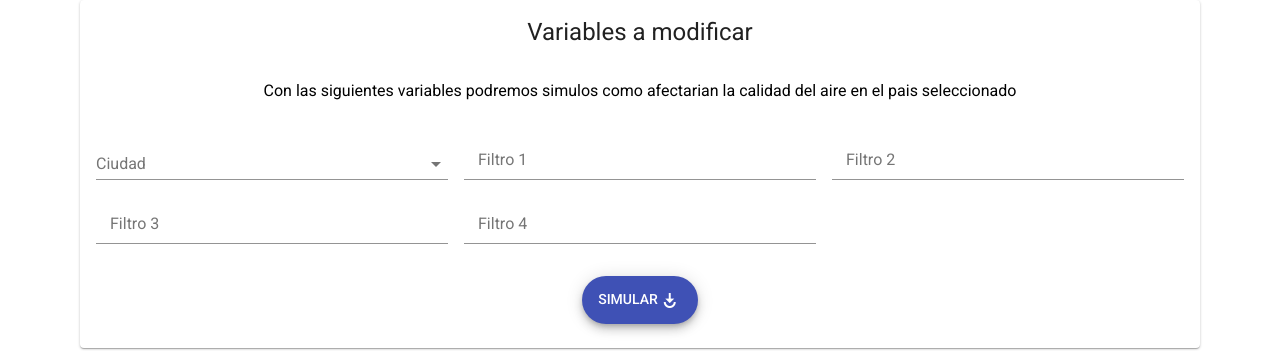
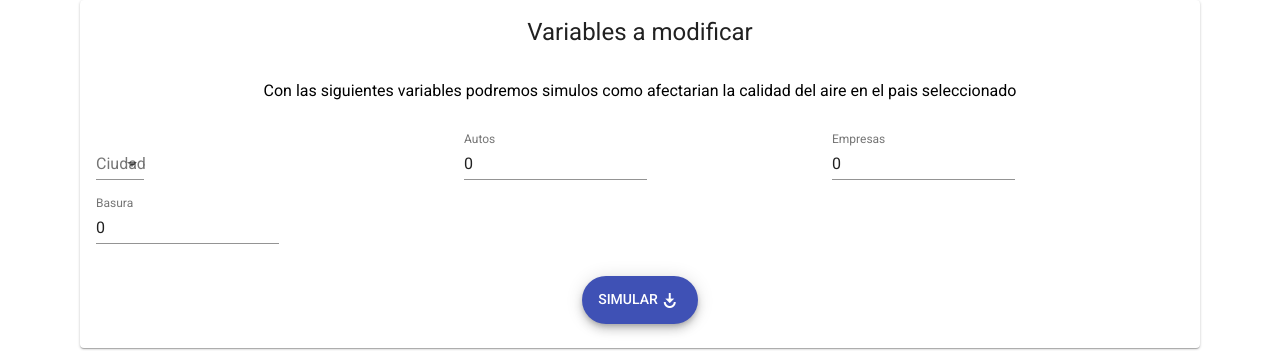
Before and after one commit to esvarez/User-facade-service, a React (Create React App) app: page / in a window 1280 px wide. Both pictures are taken after a click on the button "Delete". Shown: the top 351 px of the page. Built offline with nearby package versions, Linux system fonts and the light colour scheme.

Commit message:
create factor component

```diff
--- a/src/components/App.jsx
+++ b/src/components/App.jsx
@@ -2,12 +2,14 @@ import React, { Component, PropTypes } from 'react'
 import GeoContainer from './GeoContainer'
 import './App.css'
 import cities from '../data/cities.json';
+import factors from '../data/factors.json';
 
 class App extends Component{
     constructor(...props){
         super(...props)
         this.state = {
             cities,
+            factors,
             citySelected: {
                 id: '',
                 city: '',
@@ -37,6 +39,7 @@ class App extends Component{
         return(
             <GeoContainer
                 cities = { this.state.cities }
+                factors = { this.state.factors }
                 citySelected = { this.state.citySelected }
                 onChangeCity = { this.handleOnChangeCity }
             />
--- a/src/components/Filter/Filter.css
+++ b/src/components/Filter/Filter.css
@@ -7,6 +7,3 @@ div.MuiFormControl-root-71 {
 div.action-container{
     margin-top: 2em;
 }
-div.input{
-    width: 100%;
-}
--- a/src/components/Filter/Filter.js
+++ b/src/components/Filter/Filter.js
@@ -7,7 +7,6 @@ import Card from '@material-ui/core/Card';
 import CardHeader from '@material-ui/core/CardHeader';
 import CardContent from '@material-ui/core/CardContent';
 
-import Input from '@material-ui/core/Input';
 import Select from '@material-ui/core/Select';
 import MenuItem from '@material-ui/core/MenuItem';
 import InputLabel from '@material-ui/core/InputLabel';
@@ -15,6 +14,7 @@ import FormControl from '@material-ui/core/FormControl';
 import Icon from '@material-ui/core/Icon';
 
 import Button from '@material-ui/core/Button';
+import Factor from '../factor/factor';
 
 class Filter extends Component{
   constructor(props){
@@ -43,8 +43,6 @@ class Filter extends Component{
                 la calidad del aire en el pais seleccionado
             </p>
             <CardContent className="content">
-                {
-                    this.state.visible &&
                     <Grid container spacing={16}>
                         <Grid item xs={12} sm={4}>
                             <FormControl className="input">
@@ -68,84 +66,15 @@ class Filter extends Component{
                               </Select>
                             </FormControl>
                         </Grid>
-                        <Grid item xs={12} sm={4}>
-                          <FormControl className="input" variant="outlined">
-                              <InputLabel
-                                htmlFor="filtro1"
-                              >
-                                Filtro 1
-                              </InputLabel>
-                              <Input
-                                defaultValue="Hello world"
-                                className="input"
-                                inputProps={{
-                                  'aria-label': 'Descripcion',
-                                }}
-                                type="number"
-                                label="Filtro 1"
-                                id="filtro1"
-                              />
-                          </FormControl>
-                        </Grid>
-                        <Grid item xs={12} sm={4}>
-                          <FormControl className="input" variant="outlined">
-                              <InputLabel
-                                htmlFor="filtro2"
-                              >
-                                Filtro 2
-                              </InputLabel>
-                              <Input
-                                defaultValue="Hello world"
-                                className="input"
-                                inputProps={{
-                                  'aria-label': 'Descripcion',
-                                }}
-                                type="number"
-                                label="Filtro 2"
-                                id="filtro2"
-                              />
-                          </FormControl>
-                        </Grid>
-                        <Grid item xs={12} sm={4}>
-                          <FormControl className="input" variant="outlined">
-                              <InputLabel
-                                htmlFor="filtro3"
-                              >
-                                Filtro 3
-                              </InputLabel>
-                              <Input
-                                defaultValue="Hello world"
-                                className="input"
-                                inputProps={{
-                                  'aria-label': 'Descripcion',
-                                }}
-                                type="number"
-                                label="Filtro 3"
-                                id="filtro3"
-                              />
-                          </FormControl>
-                        </Grid>
-                        <Grid item xs={12} sm={4}>
-                          <FormControl className="input" variant="outlined">
-                              <InputLabel
-                                htmlFor="filtro4"
-                              >
-                                Filtro 4
-                              </InputLabel>
-                              <Input
-                                defaultValue="Hello world"
-                                className="input"
-                                inputProps={{
-                                  'aria-label': 'Descripcion',
-                                }}
-                                type="number"
-                                label="Filtro 4"
-                                id="filtro4"
-                              />
-                          </FormControl>
-                        </Grid>
+                        {
+                            this.state.visible &&
+                            this.props.factors.map(item=>{
+                                return (<Grid item xs={12} sm={4}>
+                                    <Factor key={item.id} title={item.name} type={item.type} value={item.value}/>
+                                </Grid>)
+                            })
+                        }
                     </Grid>
-                }
             <Grid item xs={12} className="center action-container">
                 <Button variant="extendedFab" color="primary" aria-label="Delete" onClick={this.showSimulationVars}>
                     Simular <Icon>play_for_work</Icon>
--- a/src/components/GeoContainer.jsx
+++ b/src/components/GeoContainer.jsx
@@ -4,9 +4,10 @@ import Filter from './Filter/Filter'
 import CardDetail from './CardDetail/CardDetail'
 
 const GeoContainer = (props) => (
-    <div class="container">
+    <div className="container">
         <Filter
             cities = {props.cities}
+            factors = {props.factors}
             citySelected = {props.citySelected}
             onChangeCity = { props.onChangeCity }
         />
--- /dev/null
+++ b/src/components/factor/factor.css
@@ -0,0 +1,3 @@
+div.input{
+    width: 100%;
+}
--- /dev/null
+++ b/src/components/factor/factor.js
@@ -0,0 +1,23 @@
+import React from 'react';
+
+import Input from '@material-ui/core/Input';
+import InputLabel from '@material-ui/core/InputLabel';
+import FormControl from '@material-ui/core/FormControl';
+
+
+const Factor = props => (
+    <FormControl className="input">
+        <InputLabel
+          htmlFor={props.is}
+        >
+          {props.title}
+        </InputLabel>
+        <Input
+          defaultValue={props.value}
+          className="input"
+          type={props.type}
+          id={props.id}
+        />
+    </FormControl>
+)
+export default Factor;
--- /dev/null
+++ b/src/data/factors.json
@@ -0,0 +1,19 @@
+[{
+    "id":1,
+    "name":"Autos",
+    "type":"number",
+    "value":0
+},
+{
+    "id":2,
+    "name":"Empresas",
+    "type":"number",
+    "value":0
+},
+{
+    "id":3,
+    "name":"Basura",
+    "type":"number",
+    "value":0
+}
+]
```
